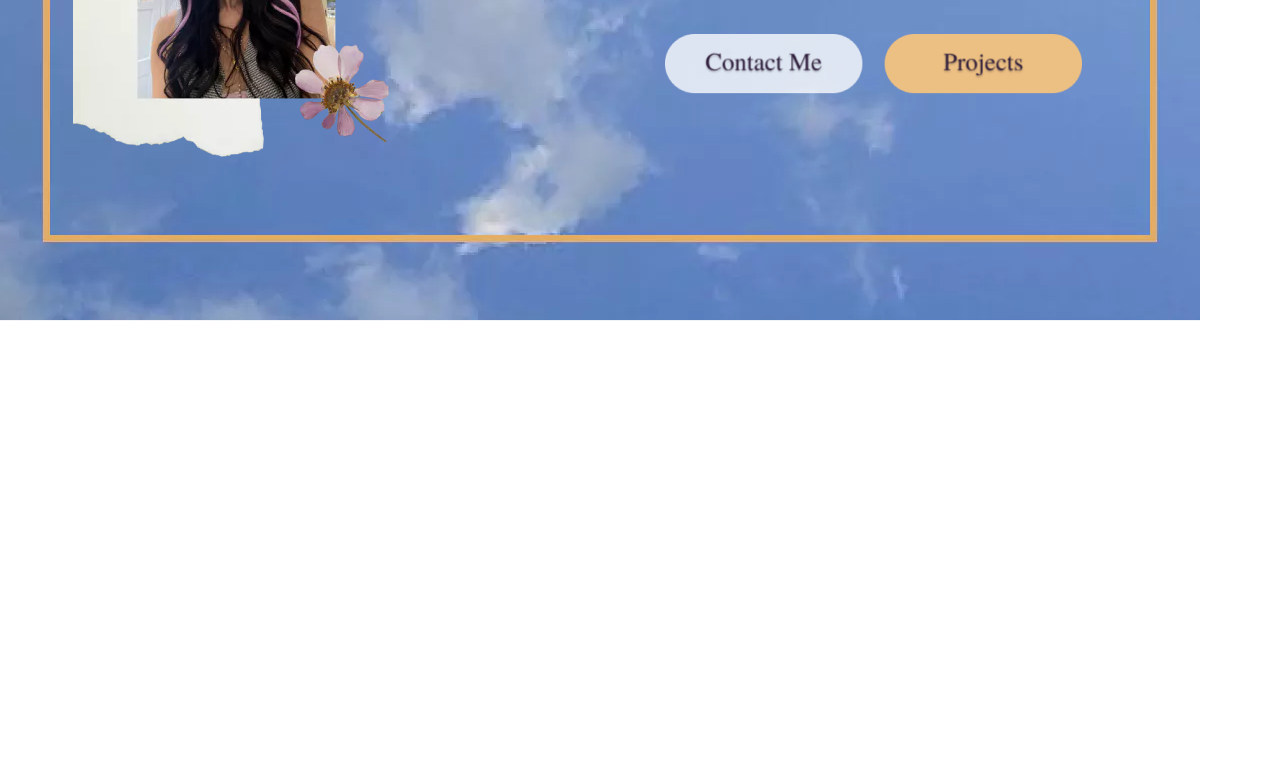
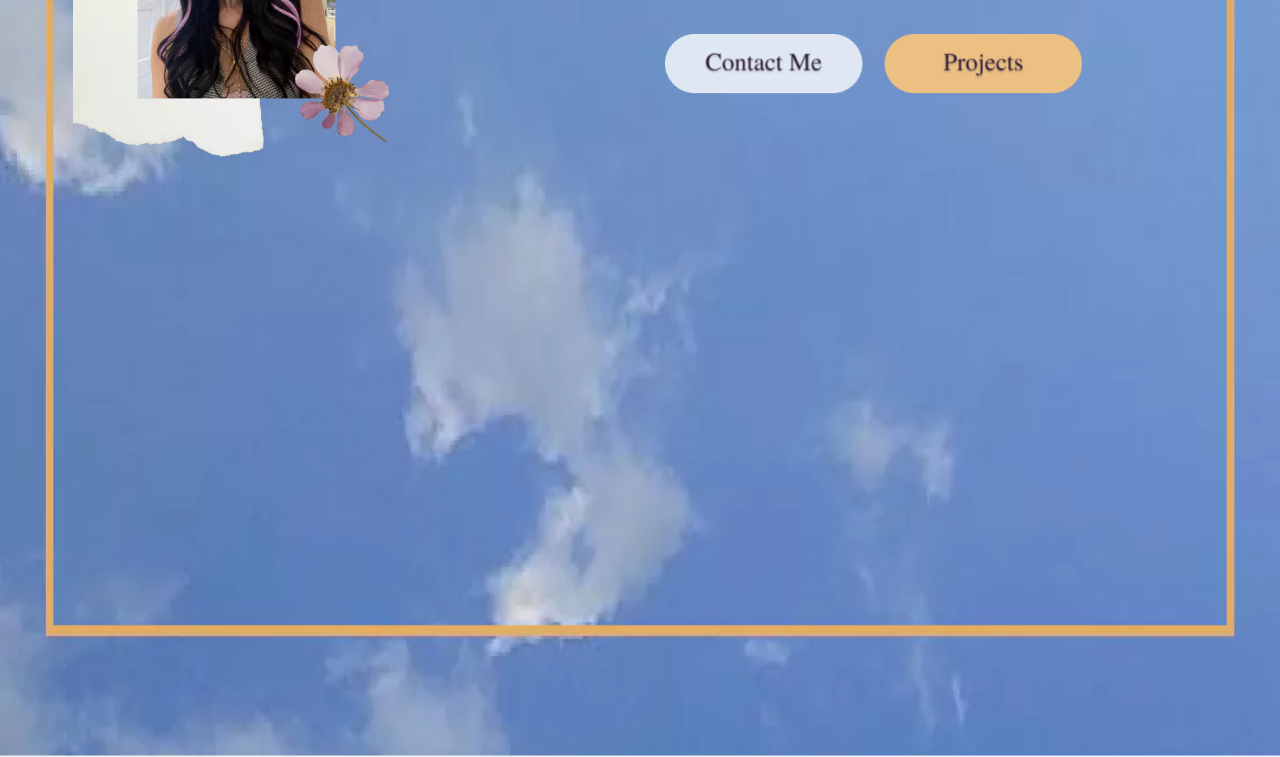
Before and after one commit to NicRios/mindyhwk, a website built with Parcel: page index.html in a window 1280 px wide. Shown: the part 497-1254 px from the top of the page. Built offline with nearby package versions, Linux system fonts and the light colour scheme.

Commit message:
Update converter.css

```diff
--- a/converter.css
+++ b/converter.css
@@ -15,8 +15,8 @@
 .converter-group6011 {
   top: 0px;
   left: 0px;
-  width: 1200px;
-  height: 818px;
+  width: 100%;
+  height: 100%;
   position: absolute;
   border-color: transparent;
 }
```
